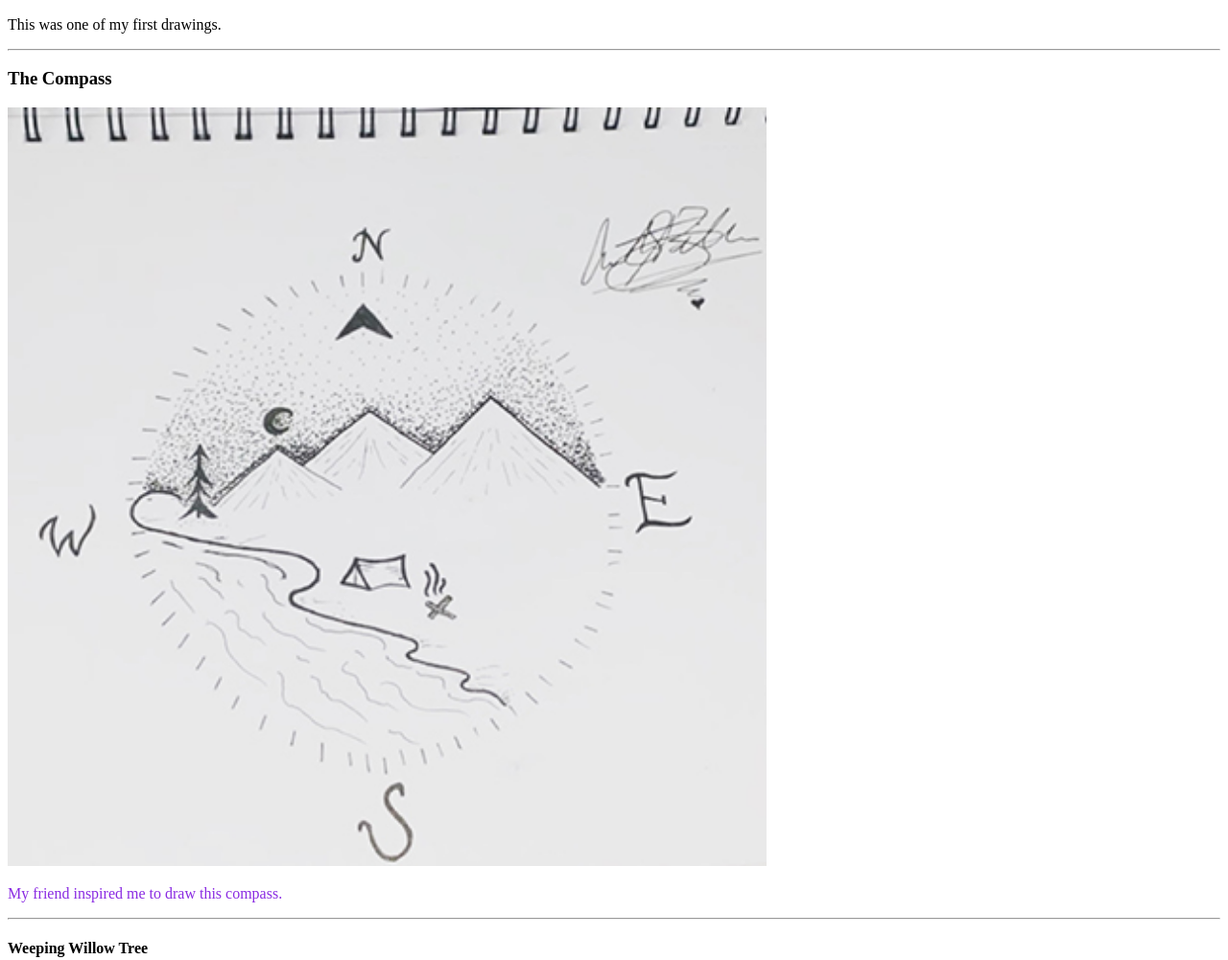
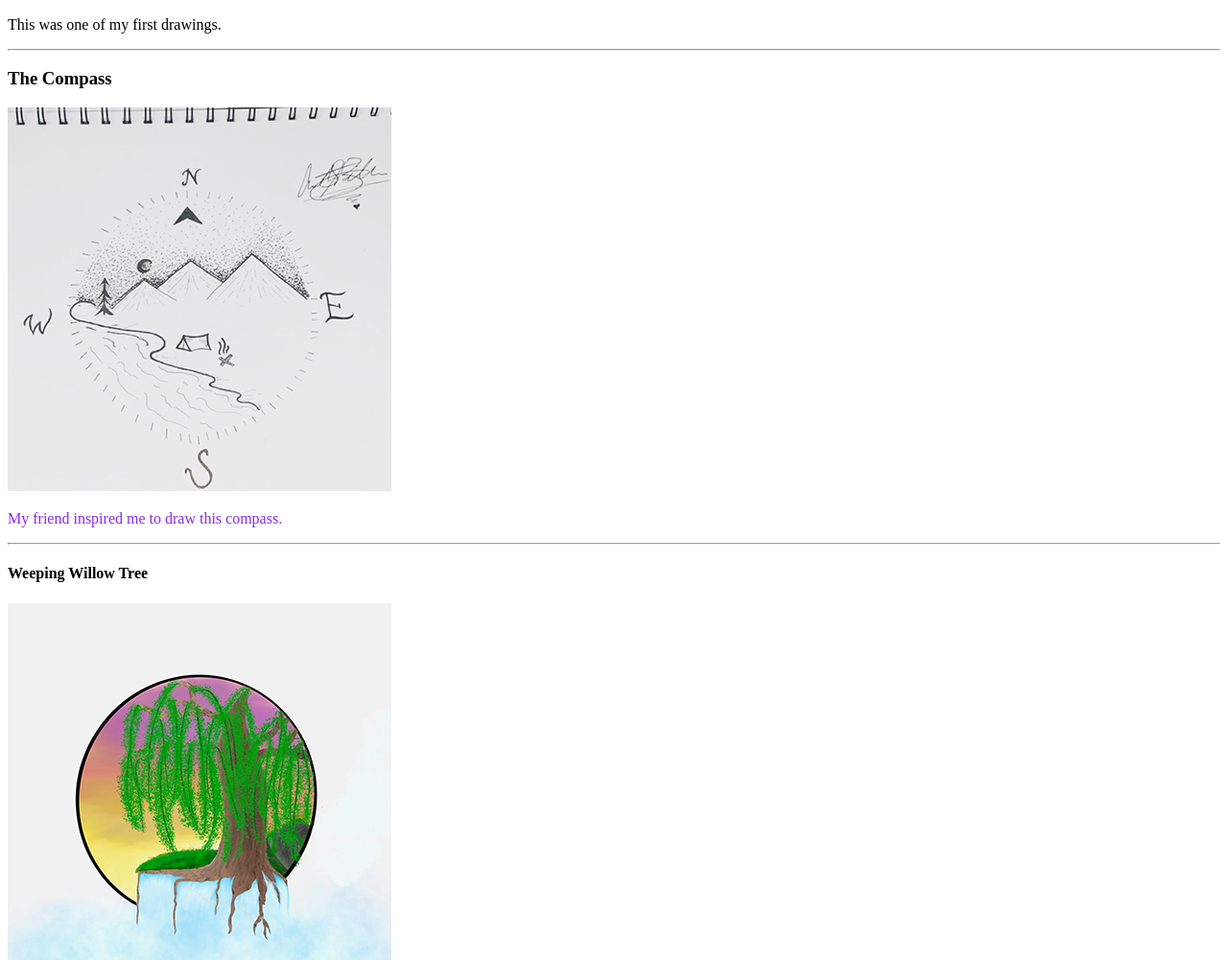
Before and after one commit to abriller24/Project2, a plain HTML site: page index.html in a window 1280 px wide. Shown: the part 552-1553 px from the top of the page at 96% size. Drawn offline with Linux system fonts and the light colour scheme.

Commit message:
new updates

```diff
--- a/index.html
+++ b/index.html
@@ -15,7 +15,7 @@
 	<hr>
 
 	<h3>The Compass</h3>
-	<img src="Images/compass.JPG" width="791" height="791" alt="Drawing of woods inside a compass">
+	<img src="Images/compass.JPG" width="400" height="400" alt="Drawing of woods inside a compass">
 	<p style="color:blueviolet;">My friend inspired me to draw this compass. </p>
 	<hr>
 
```
Also changed, not shown: 1 other file.
